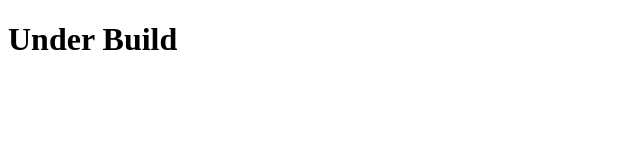
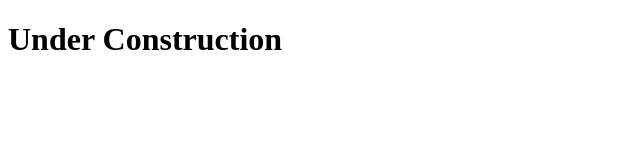
Before and after one commit to runforheroesindia/runforheroesindia, a plain HTML site: page index.html in a window 1280 px wide. Shown: the whole page, without its empty margins (0-640 px from the left). Drawn offline with Linux system fonts and the light colour scheme.

Commit message:
Update index.html
From "Under Build" to "Under Construction"

```diff
--- a/index.html
+++ b/index.html
@@ -5,7 +5,7 @@
 </head>
 
 <body>
-	<h1>Under Build</h1>
+	<h1>Under Construction</h1>
 </body>
 
 </html>
```
